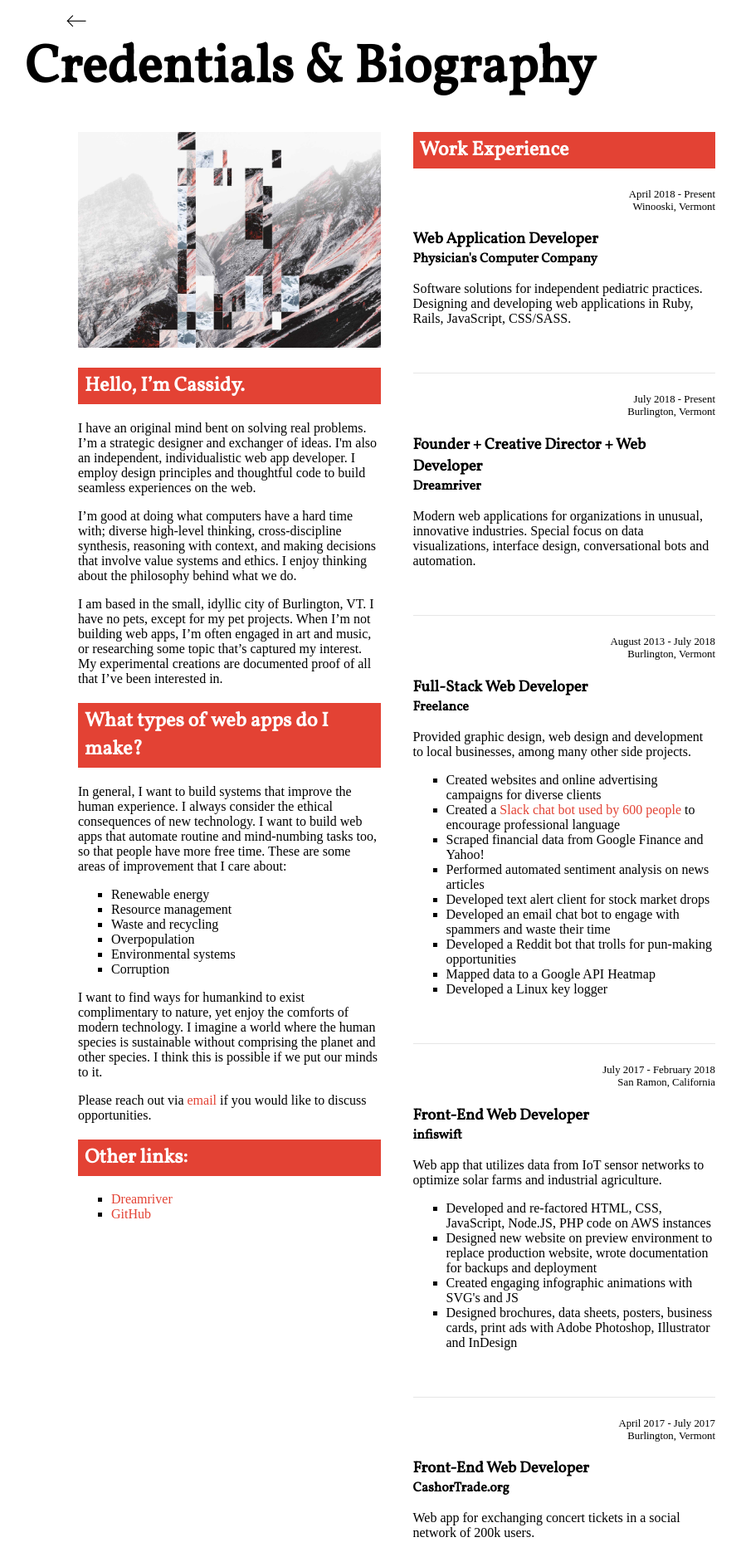
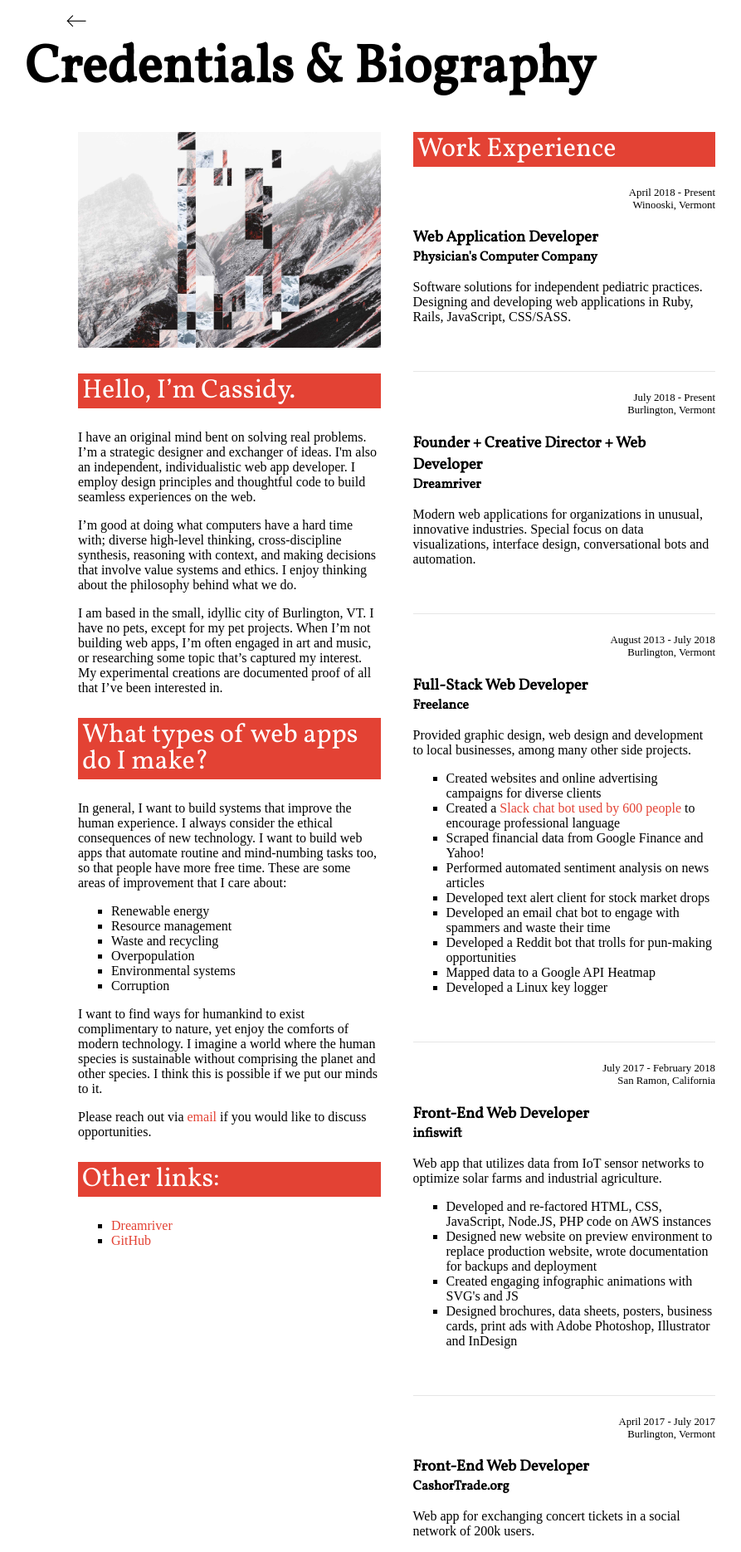
Before and after one commit to cssidy/personal-site, a Jekyll site: the page built from credentials.html, in a window 1280 px wide. Shown: the top 1870 px of the page at 83% size, without its empty margins (162-1055 px from the left). Built offline with Jekyll 4.4.1, drawn with Linux system fonts in a browser that asks for light colours; some web fonts are replaced.

Commit message:
Update base.css

```diff
--- a/assets/css/base.css
+++ b/assets/css/base.css
@@ -318,9 +318,13 @@ ul li {
 
 .credentials h2 {
     color: #fff;
-    padding: 5px 8px;
+    padding: 5px;
     background-color: #e34234;
     font-family: 'Vollkorn', serif;
+	font-size: 2.5vw;
+	line-height: 1;
+	overflow: hidden;
+	font-weight: normal;
 }
 
 @keyframes fadein {
```
